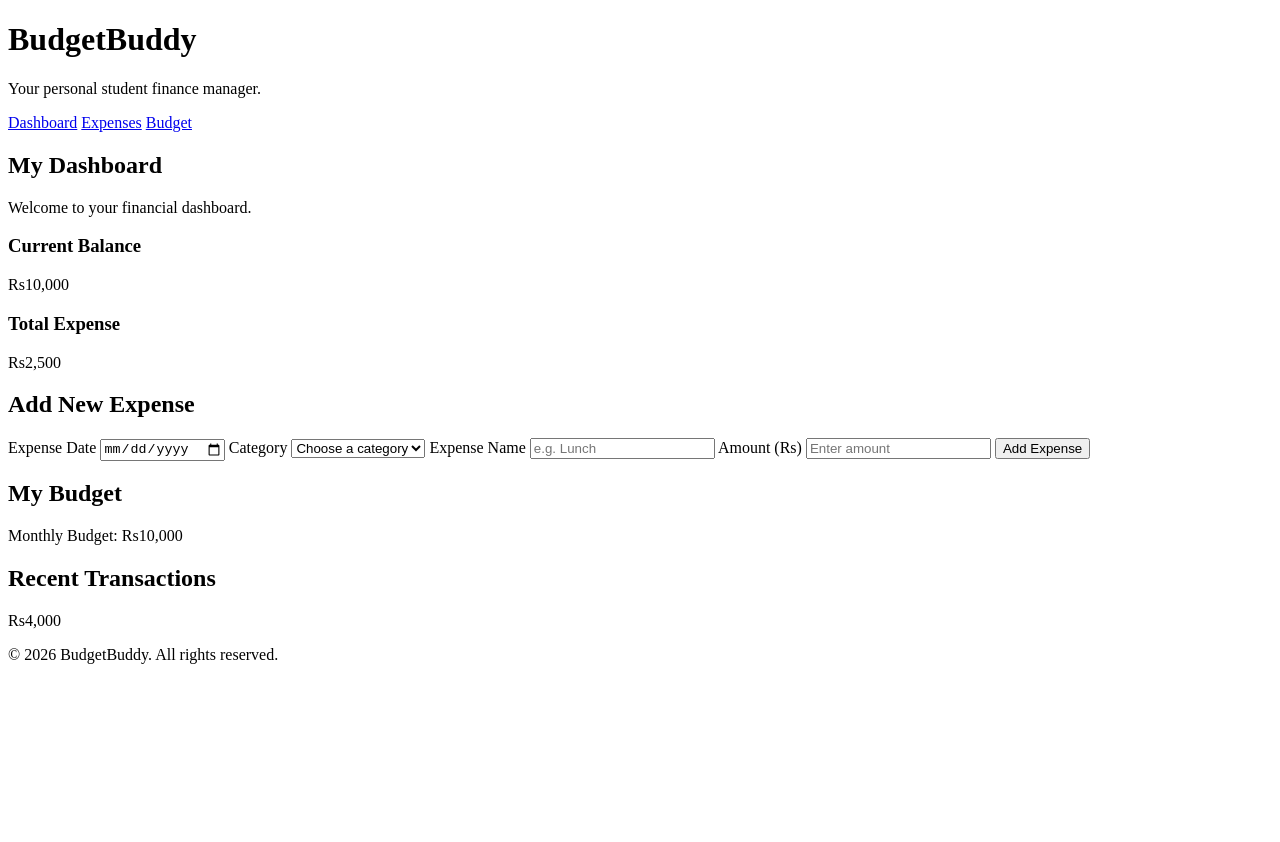
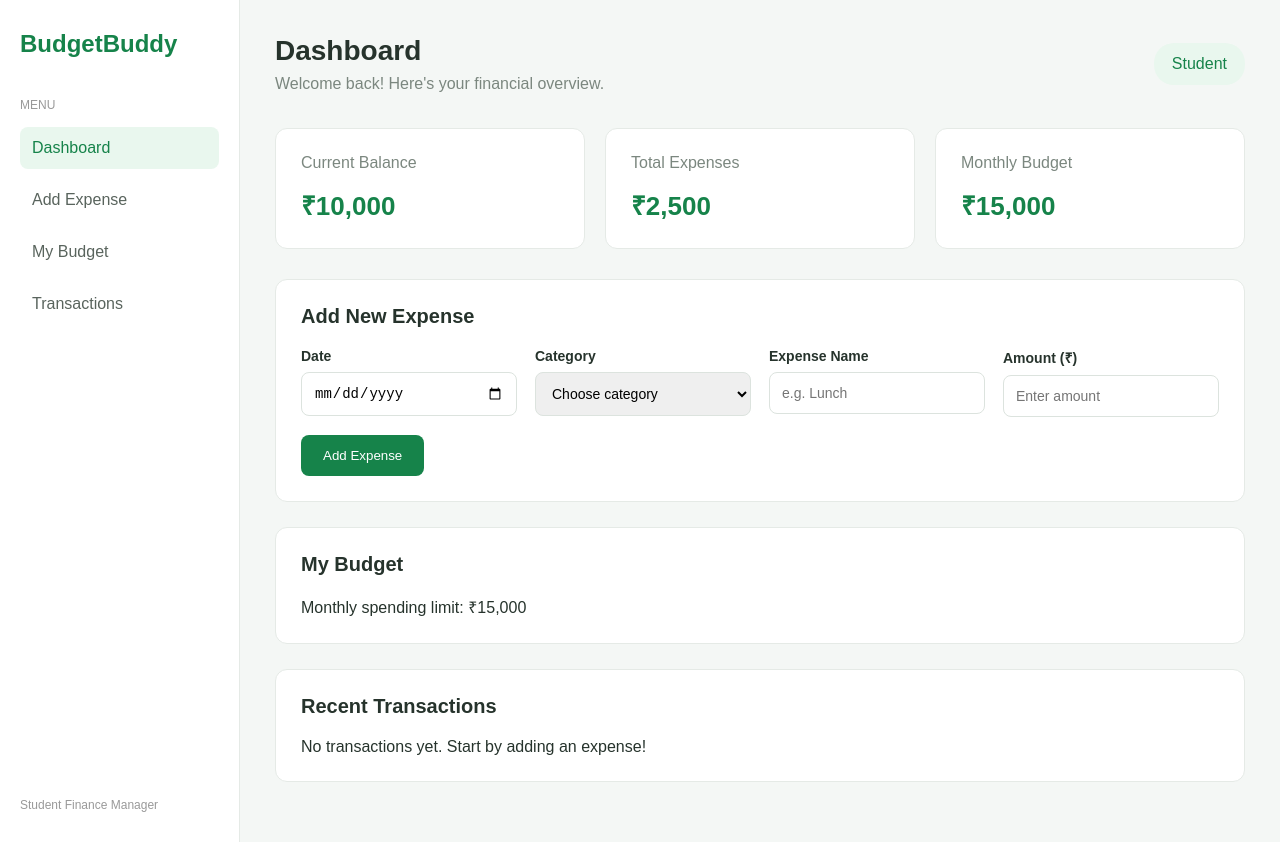
Before and after one commit to Lakshyarajjj/BudgetBuddy, a plain HTML site: page index.html in a window 1280 px wide. Before the commit the page ends 800 px from the top, so only its background shows below. Drawn offline with Linux system fonts and the light colour scheme.

Commit message:
Added BudgetBuddy CSS dashboard design

```diff
--- a/css/style.css
+++ b/css/style.css
@@ -0,0 +1,228 @@
+
+/* 1. Global settings */
+
+* {
+    box-sizing: border-box;
+    margin: 0;
+    padding: 0;
+}
+
+body {
+    font-family: Arial, sans-serif;
+    background-color: #f4f7f5;
+    color: #26332c;
+}
+
+
+/* 2. Main application layout */
+
+.app-container {
+    display: flex;
+    min-height: 100vh;
+}
+
+
+/* 3. Sidebar */
+
+.sidebar {
+    width: 240px;
+    background-color: #ffffff;
+    padding: 30px 20px;
+    border-right: 1px solid #e5eae6;
+
+    display: flex;
+    flex-direction: column;
+}
+
+.logo {
+    color: #16834a;
+    font-size: 24px;
+    margin-bottom: 40px;
+}
+
+.sidebar-label {
+    font-size: 12px;
+    color: #999999;
+    margin-bottom: 15px;
+}
+
+.sidebar-nav {
+    display: flex;
+    flex-direction: column;
+    gap: 10px;
+}
+
+.nav-link {
+    text-decoration: none;
+    color: #59645d;
+    padding: 12px;
+    border-radius: 8px;
+}
+
+.nav-link:hover,
+.nav-link.active {
+    background-color: #e9f7ee;
+    color: #16834a;
+}
+
+.sidebar-footer {
+    margin-top: auto;
+    color: #999999;
+    font-size: 12px;
+}
+
+
+/* 4. Main content */
+
+.main-content {
+    flex: 1;
+    padding: 35px;
+    min-width: 0;
+}
+
+.top-header {
+    display: flex;
+    justify-content: space-between;
+    align-items: center;
+    margin-bottom: 35px;
+}
+
+.top-header h1 {
+    font-size: 28px;
+    margin-bottom: 8px;
+}
+
+.top-header p {
+    color: #7b877f;
+}
+
+.user-profile {
+    background-color: #e9f7ee;
+    color: #16834a;
+    padding: 12px 18px;
+    border-radius: 20px;
+}
+
+
+/* 5. Summary cards */
+
+.summary-cards {
+    display: flex;
+    gap: 20px;
+    margin-bottom: 30px;
+}
+
+.summary-card {
+    flex: 1;
+    background-color: #ffffff;
+    padding: 25px;
+    border-radius: 12px;
+    border: 1px solid #e5eae6;
+}
+
+.summary-card p {
+    color: #7b877f;
+    margin-bottom: 15px;
+}
+
+.summary-card h2 {
+    color: #16834a;
+    font-size: 26px;
+}
+
+
+/* 6. Content sections */
+
+.content-section {
+    background-color: #ffffff;
+    padding: 25px;
+    border-radius: 12px;
+    border: 1px solid #e5eae6;
+    margin-bottom: 25px;
+}
+
+.content-section h2 {
+    font-size: 20px;
+    margin-bottom: 20px;
+}
+
+
+/* 7. Expense form */
+
+.expense-form {
+    display: flex;
+    flex-wrap: wrap;
+    gap: 18px;
+}
+
+.form-group {
+    display: flex;
+    flex-direction: column;
+    gap: 8px;
+    flex: 1 1 200px;
+}
+
+.form-group label {
+    font-size: 14px;
+    font-weight: bold;
+}
+
+.form-group input,
+.form-group select {
+    padding: 12px;
+    border: 1px solid #dce3de;
+    border-radius: 8px;
+    font-size: 14px;
+    width: 100%;
+}
+
+.add-button {
+    background-color: #16834a;
+    color: white;
+    border: none;
+    padding: 13px 22px;
+    border-radius: 8px;
+    cursor: pointer;
+    align-self: flex-end;
+}
+
+.add-button:hover {
+    background-color: #116b3c;
+}
+
+
+/* 8. Mobile responsiveness */
+
+@media (max-width: 768px) {
+
+    .app-container {
+        flex-direction: column;
+    }
+
+    .sidebar {
+        width: 100%;
+    }
+
+    .sidebar-nav {
+        flex-direction: row;
+        flex-wrap: wrap;
+    }
+
+    .sidebar-footer {
+        display: none;
+    }
+
+    .main-content {
+        padding: 20px;
+    }
+
+    .summary-cards {
+        flex-direction: column;
+    }
+
+    .top-header {
+        gap: 15px;
+        flex-wrap: wrap;
+    }
+
+}
--- a/index.html
+++ b/index.html
@@ -6,68 +6,128 @@
     <meta charset="UTF-8">
     <meta name="viewport" content="width=device-width, initial-scale=1.0">
     <title>BudgetBuddy - Student Finance Manager</title>
+    <link rel="stylesheet" href="css/style.css">
 </head>
+
 
 <body>
 
-    <header>
+    <div class="app-container">
 
-        <h1>BudgetBuddy</h1>
+        <!-- Sidebar -->
 
-        <p>Your personal student finance manager.</p>
+        <aside class="sidebar">
 
-        <nav>
-            <a href="#dashboard">Dashboard</a>
-            <a href="#expenses">Expenses</a>
-            <a href="#budget">Budget</a>
+            <h2 class="logo">BudgetBuddy</h2>
+
+            <p class="sidebar-label">MENU</p>
+
+            <nav class="sidebar-nav">
+                <a href="#dashboard" class="nav-link active">
+                    Dashboard
+                </a>
+
+                <a href="#expenses" class="nav-link">
+                    Add Expense
+                </a>
+
+                <a href="#budget" class="nav-link">
+                    My Budget
+                </a>
+
+                <a href="#transactions" class="nav-link">
+                    Transactions
+                </a>
             </nav>
+
+            <div class="sidebar-footer">
+                <p>Student Finance Manager</p>
+            </div>
+
+        </aside>
+
+
+        <!-- Main Content -->
+
+        <main class="main-content">
+
+            <!-- Header -->
+
+            <header class="top-header">
+
+                <div>
+                    <h1>Dashboard</h1>
+                    <p>Welcome back! Here's your financial overview.</p>
+                </div>
+
+                <div class="user-profile">
+                    Student
+                </div>
 
             </header>
 
-    <main>
 
-        <section id = "dashboard">
+            <!-- Dashboard -->
 
-            <h2>My Dashboard</h2>
+            <section id="dashboard">
 
-            <p>Welcome to your financial dashboard.</p>
+                <div class="summary-cards">
 
-            <h3>Current Balance</h3>
-            <p>Rs10,000</p>
+                    <div class="summary-card">
+                        <p>Current Balance</p>
+                        <h2>₹10,000</h2>
+                    </div>
 
-            <h3>Total Expense</h3>
-            <p>Rs2,500</p>
+                    <div class="summary-card">
+                        <p>Total Expenses</p>
+                        <h2>₹2,500</h2>
+                    </div>
+
+                    <div class="summary-card">
+                        <p>Monthly Budget</p>
+                        <h2>₹15,000</h2>
+                    </div>
+
+                </div>
 
             </section>
 
 
-        <section id="expenses">
+            <!-- Expense Form -->
+
+            <section id="expenses" class="content-section">
 
                 <h2>Add New Expense</h2>
 
-            <form>
+                <form class="expense-form">
 
-                <label for="expense-date">Expense Date</label>
+                    <div class="form-group">
+                        <label for="expense-date">Date</label>
                         <input
                             type="date"
                             id="expense-date"
                             name="expenseDate"
                             required
                         >
+                    </div>
 
+                    <div class="form-group">
                         <label for="category-select">Category</label>
+
                         <select
+                            id="category-select"
                             name="category"
-                    id="category-select"
                             required
                         >
-                    <option value="">Choose a category</option>
+                            <option value="">Choose category</option>
                             <option value="food">Food</option>
                             <option value="travel">Travel</option>
                             <option value="shopping">Shopping</option>
                             <option value="other">Other</option>
                         </select>
+                    </div>
 
+                    <div class="form-group">
                         <label for="expense-name">Expense Name</label>
                         <input
                             type="text"
@@ -76,8 +136,10 @@
                             placeholder="e.g. Lunch"
                             required
                         >
+                    </div>
 
-                <label for="expense-amount">Amount (Rs)</label>
+                    <div class="form-group">
+                        <label for="expense-amount">Amount (₹)</label>
                         <input
                             type="number"
                             id="expense-amount"
@@ -87,35 +149,42 @@
                             step="0.01"
                             required
                         >
+                    </div>
 
-                <button type="submit">Add Expense</button>
+                    <button type="submit" class="add-button">
+                        Add Expense
+                    </button>
 
                 </form>
 
             </section>
 
 
-        <section id = "budget">
+            <!-- Budget -->
+
+            <section id="budget" class="content-section">
 
                 <h2>My Budget</h2>
 
-            <p>Monthly Budget: Rs10,000</p>
+                <p>Monthly spending limit: ₹15,000</p>
 
             </section>
 
-        <section id="transactions">
+
+            <!-- Transactions -->
+
+            <section id="transactions" class="content-section">
 
                 <h2>Recent Transactions</h2>
 
-            <p>Rs4,000</p>
+                <p>No transactions yet. Start by adding an expense!</p>
 
             </section>
 
+
         </main>
 
-    <footer>
-        <p>© 2026 BudgetBuddy. All rights reserved.</p>
-    </footer>
+    </div>
 
 </body>
 
```
Lines whose indentation alone changed are shown as unchanged.
